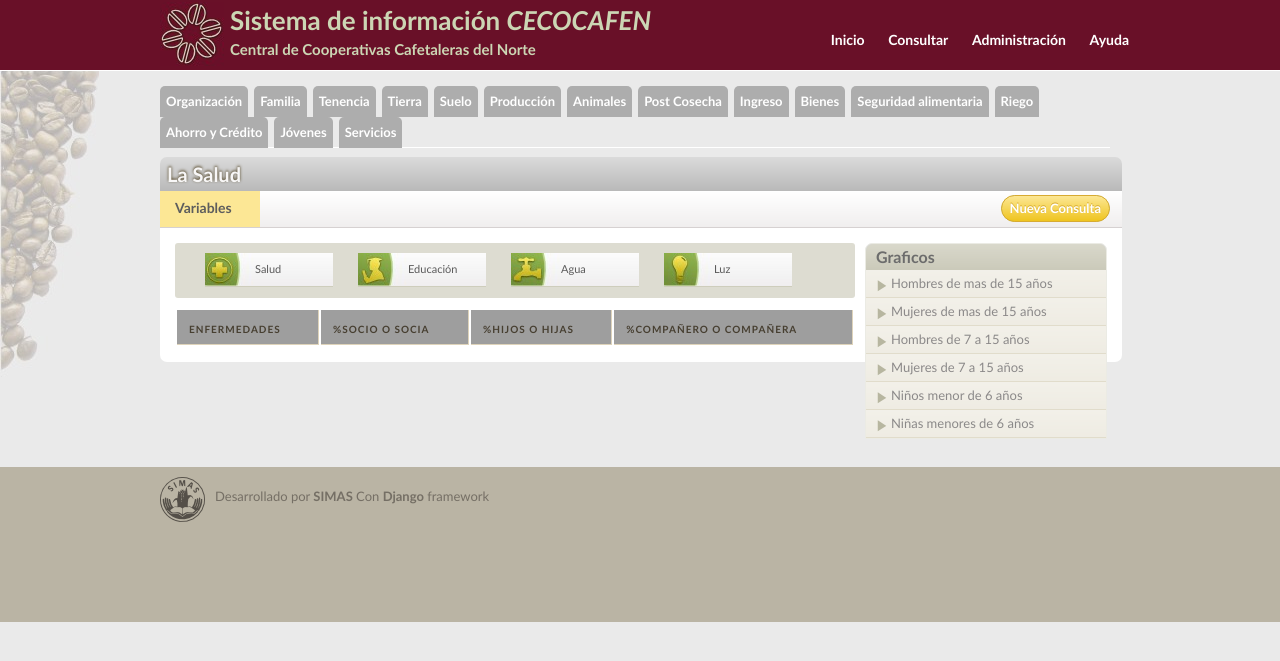
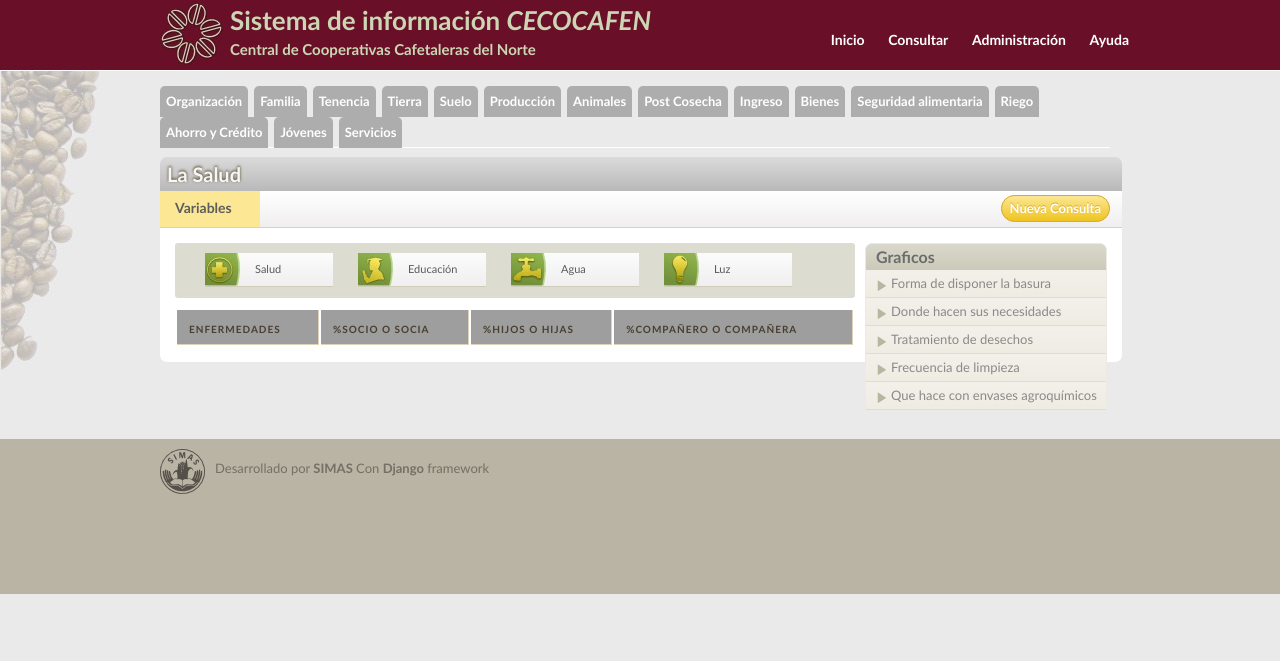
Before and after one commit to CARocha/cecocafen, a Django app: template templates/encuesta/salud.html in a window 1280 px wide. Shown: the top 661 px of the page. Run offline with Django 3.2, Linux system fonts and the light colour scheme; the template is opened without the code that fills it, so the values that code supplies are empty; parts of the project's set-up code (start-up, migrations or seed data) failed here and were passed over; some libraries are stand-ins or nearby versions; grey boxes are pictures that could not be loaded.

Commit message:
grafos salud

```diff
--- a/encuesta/urls.py
+++ b/encuesta/urls.py
@@ -16,7 +16,7 @@
     (r'^grafo/ahorro-credito/(?P<tipo>\w+)/$', 'ahorro_credito_grafos'),
     (r'^grafo/agua-disponibilidad/(?P<tipo>\d+)/$', 'agua_grafos_disponibilidad'),
     (r'^grafo/agua-calidad/(?P<tipo>\d+)/$', 'agua_grafos_calidad'),
-    (r'^grafo/salud/(?P<tipo>\d+)/$', 'salud_grafos'),
+    (r'^grafo/salud/(?P<tipo>\w+)/$', 'salud_grafos'),
     (r'^(?P<vista>\w+)/$', '_get_view'),
 
 )
--- a/templates/encuesta/salud.html
+++ b/templates/encuesta/salud.html
@@ -84,12 +84,11 @@
 </div>
     <div class="graficos_widget">
         <h1>Graficos </h1>
-        <a id="grafico1" href="#" onCLick="click_callback(1)">Hombres de mas de 15 años</a>
-        <a id="grafico2" href="#" onCLick="click_callback(2)">Mujeres de mas de 15 años</a>
-        <a id="grafico3" href="#" onCLick="click_callback(3)">Hombres de 7 a 15 años</a>
-        <a id="grafico4" href="#" onCLick="click_callback(4)">Mujeres de 7 a 15 años</a>
-        <a id="grafico5" href="#" onCLick="click_callback(5)">Niños menor de 6 años</a>
-        <a id="grafico6" href="#" onCLick="click_callback(6)">Niñas menores de 6 años</a>
+        <a id="grafico1" href="#" onCLick="click_callback('basura')">Forma de disponer la basura</a>
+        <a id="grafico2" href="#" onCLick="click_callback('donde')">Donde hacen sus necesidades</a>
+        <a id="grafico3" href="#" onCLick="click_callback('tratamiento')">Tratamiento de desechos</a>
+        <a id="grafico4" href="#" onCLick="click_callback('frecuencia')">Frecuencia de limpieza</a>
+        <a id="grafico5" href="#" onCLick="click_callback('envases')">Que hace con envases agroquímicos</a>
     </div>
 <div id="grafo"></div>
 <table>
```
Also changed, not shown: encuesta/views.py (+31 -6 lines).
